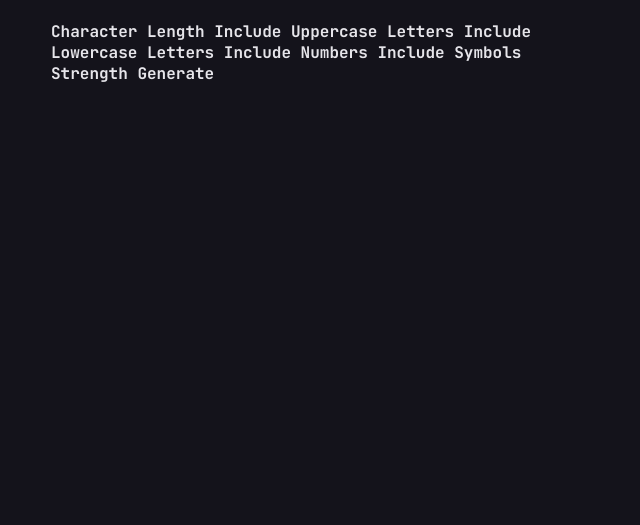
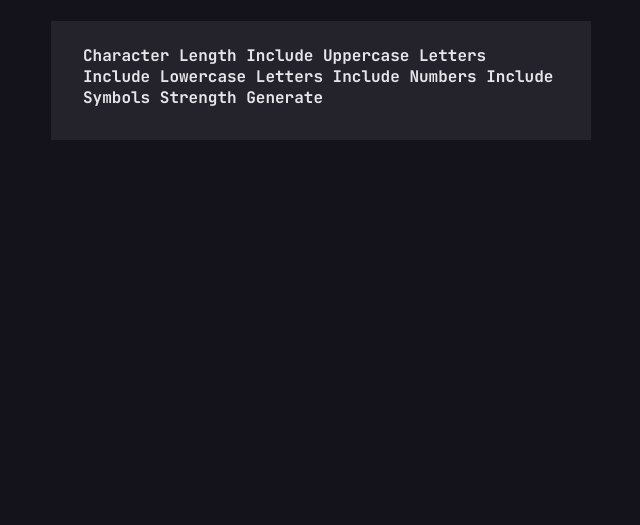
Before and after one commit to ZZ83/password-generator-app, a website: page index.html in a window 1280 px wide. Shown: the part 275-800 px from the top of the page, without its empty margins (319-959 px from the left). Drawn offline with Linux system fonts and the light colour scheme.

Commit message:
Add section CSS styles

```diff
--- a/index.html
+++ b/index.html
@@ -19,7 +19,7 @@
 				</svg>
 			</section>
 
-			<section>
+			<section class="px-4 pt-4 pb-4 bg-gray-600 md:px-8 md:pt-6 md:pb-8">
 				Character Length
 
 				Include Uppercase Letters
```
Also changed, not shown: css/styles.css.
